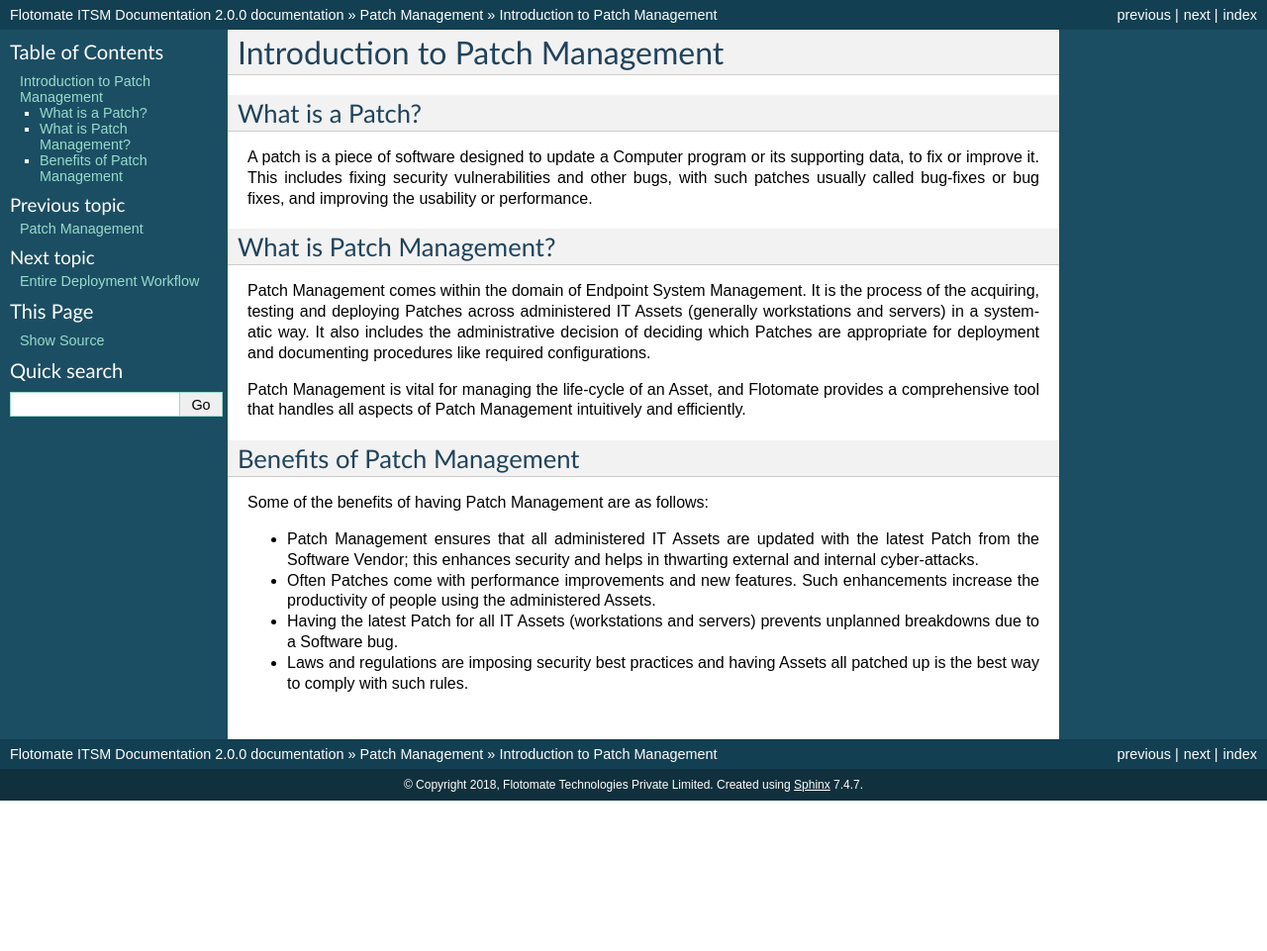
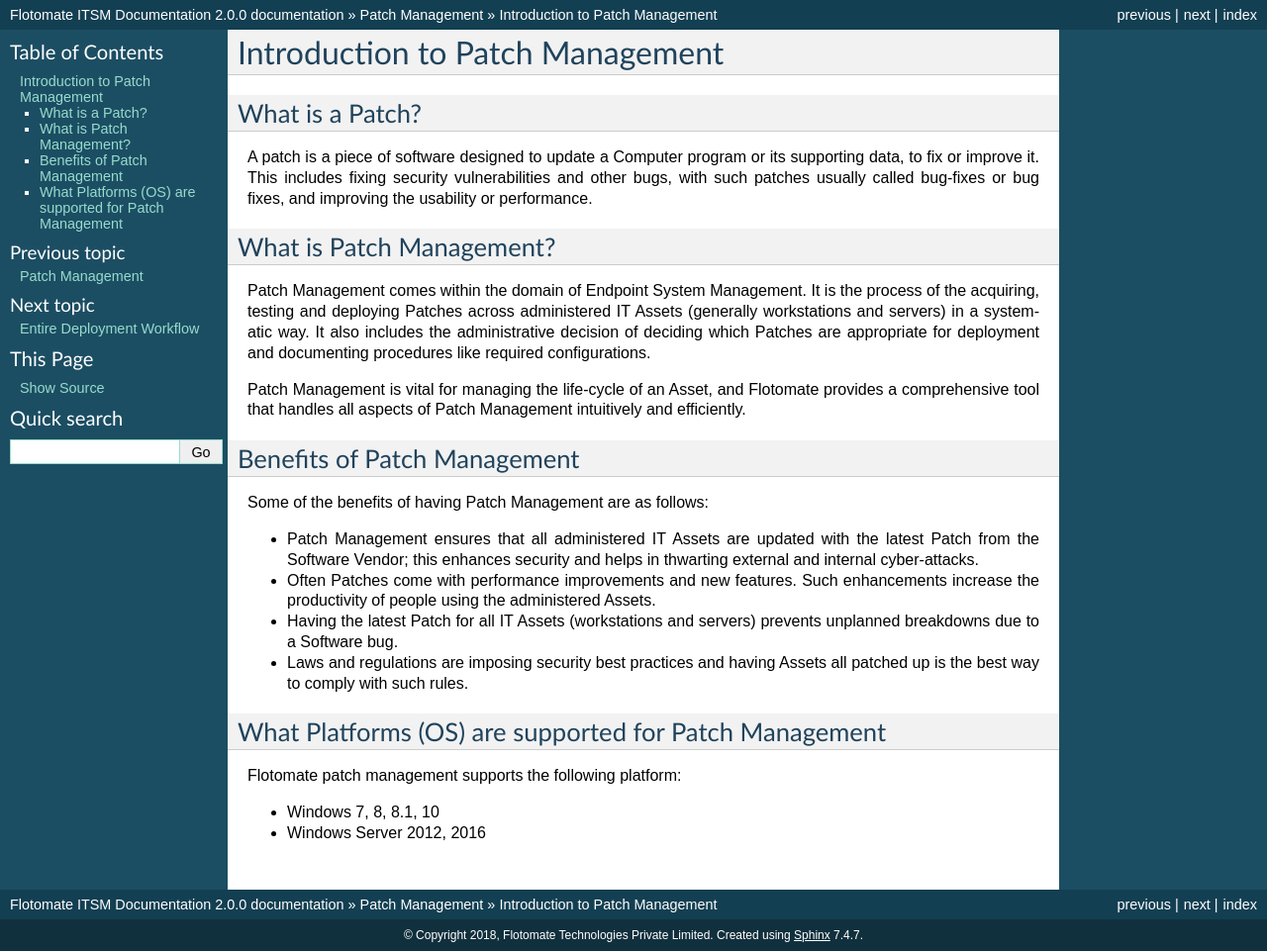
Before and after one commit to Flotomate/product_docs, a Sphinx documentation site: the page built from source/patch-management/introduction-patch-management.rst, in a window 1280 px wide. Shown: the whole page at 99% size. Built offline with Sphinx 7.4.7, drawn with Linux system fonts in a browser that asks for light colours; pages that are not in the unit, such as notebooks, are missing from menus; before the commit the page ends 900 px from its top, so only the background shows below that.

Commit message:
Update introduction-patch-management.rst

```diff
--- a/source/patch-management/introduction-patch-management.rst
+++ b/source/patch-management/introduction-patch-management.rst
@@ -44,3 +44,11 @@
 
 -  Laws and regulations are imposing security best practices and having
    Assets all patched up is the best way to comply with such rules.
+
+What Platforms (OS) are supported for Patch Management
+-------------------------------------------------
+
+Flotomate patch management supports the following platform:
+
+- Windows 7, 8, 8.1, 10
+- Windows Server 2012, 2016
```
